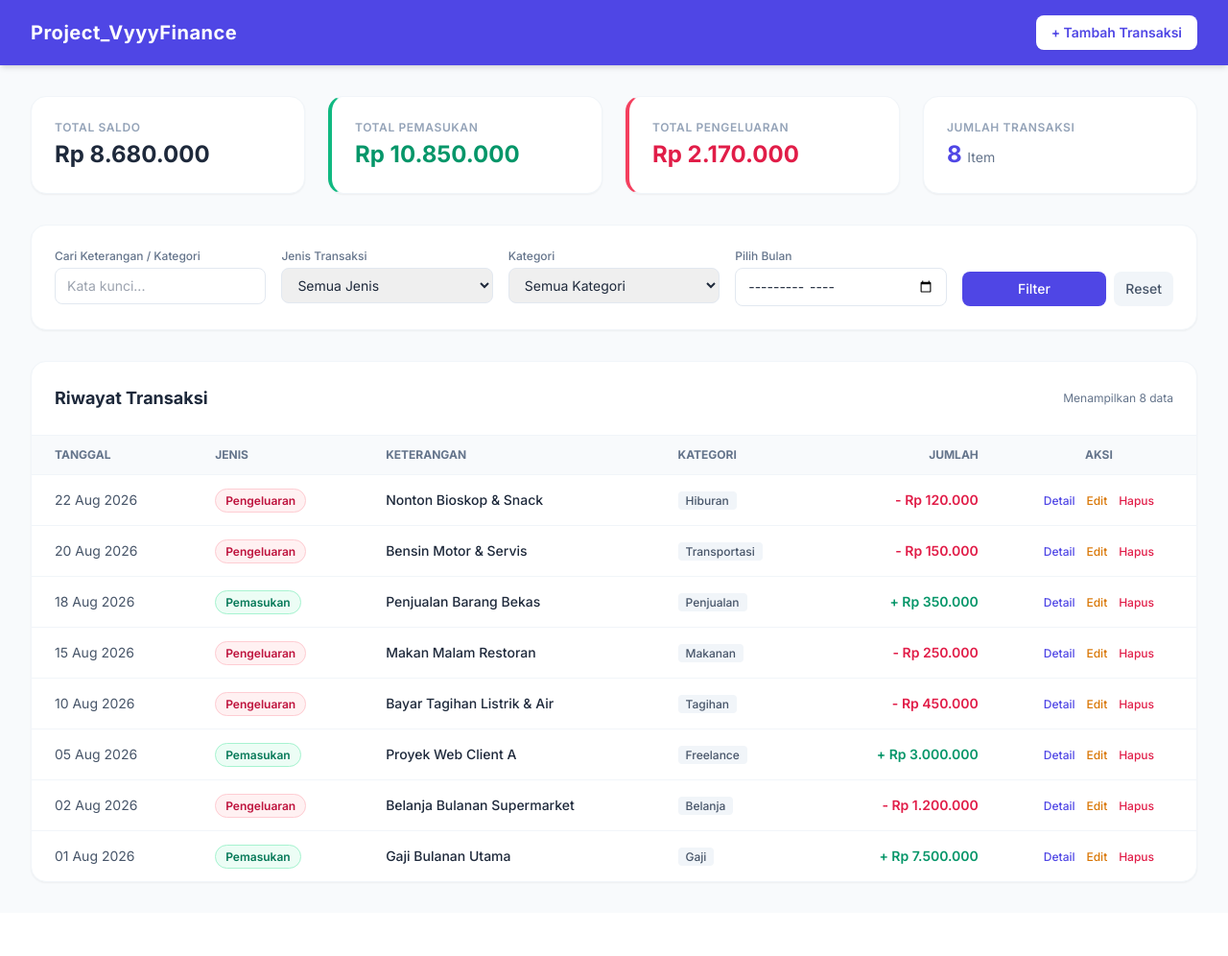
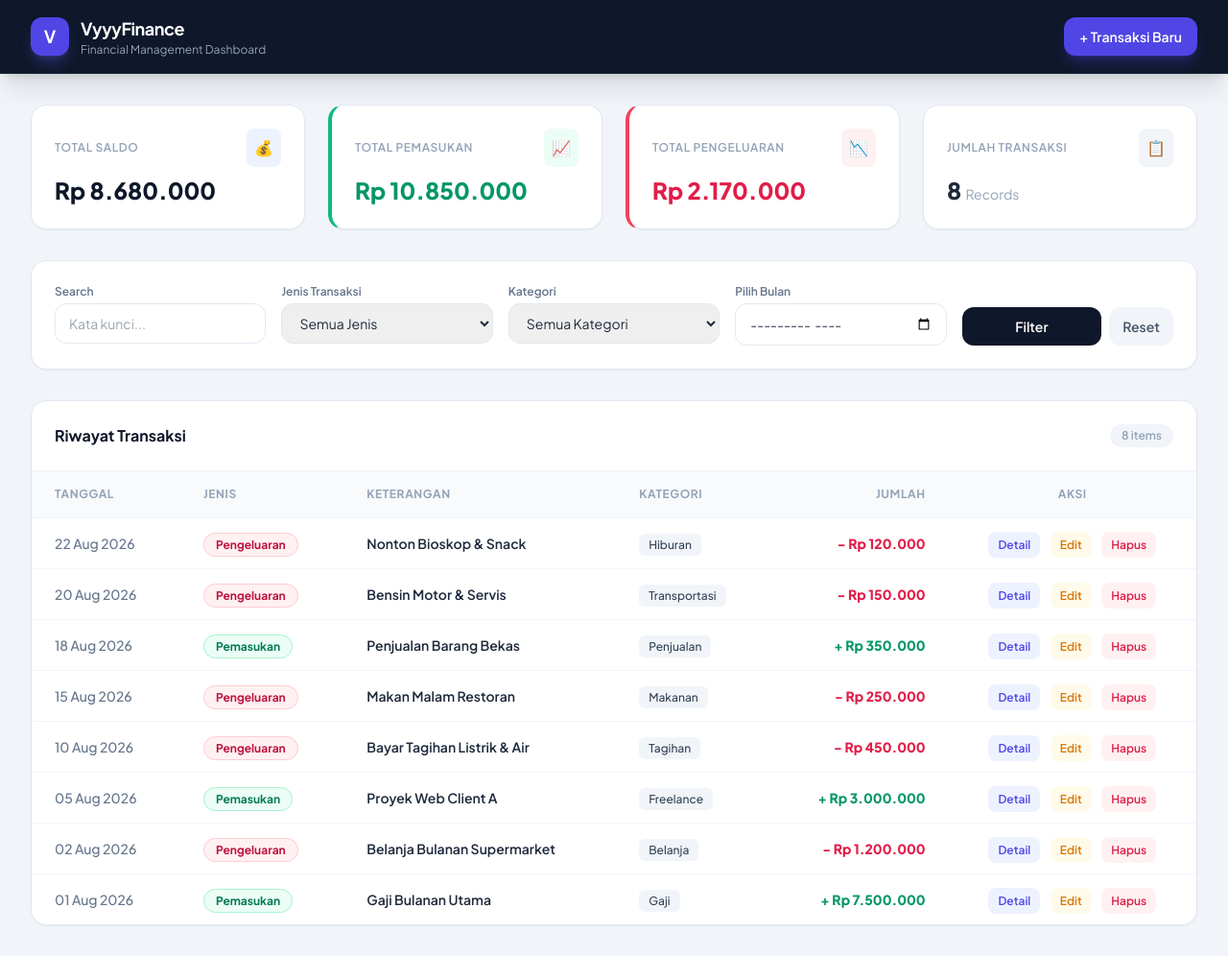
Before and after one commit to MahfudzWorks/Project_VyyyFinance, a PHP site: page / in a window 1280 px wide. Shown: the whole page at 96% size. Before the commit the page ends 920 px from the top, so only its background shows below. Run offline with PHP 8.4, Linux system fonts and the light colour scheme; data comes from the database, SQL or seed files in the repository; some libraries are stand-ins or nearby versions.

Commit message:
update index and css

```diff
--- a/index.php
+++ b/index.php
@@ -7,7 +7,7 @@ $jenis    = isset($_GET['jenis']) ? trim($_GET['jenis']) : '';
 $kategori = isset($_GET['kategori']) ? trim($_GET['kategori']) : '';
 $bulan    = isset($_GET['bulan']) ? trim($_GET['bulan']) : '';
 
-// 1. Hitung Ringkasan Dashboard (Secara global / Tanpa terpengaruh filter search)
+// 1. Ringkasan Dashboard
 $stmt_pemasukan = $pdo->query("SELECT SUM(jumlah) AS total FROM transaksi WHERE jenis = 'Pemasukan'");
 $total_pemasukan = $stmt_pemasukan->fetch()['total'] ?? 0;
 
@@ -19,11 +19,11 @@ $total_saldo = $total_pemasukan - $total_pengeluaran;
 $stmt_count = $pdo->query("SELECT COUNT(*) AS total FROM transaksi");
 $total_transaksi = $stmt_count->fetch()['total'] ?? 0;
 
-// 2. Ambil daftar kategori unik untuk dropdown filter
+// 2. Daftar Kategori Unik
 $stmt_kat = $pdo->query("SELECT DISTINCT kategori FROM transaksi ORDER BY kategori ASC");
 $kategori_list = $stmt_kat->fetchAll(PDO::FETCH_COLUMN);
 
-// 3. Construct Query dengan Filter & Search
+// 3. Construct Query Filter & Search
 $sql = "SELECT * FROM transaksi WHERE 1=1";
 $params = [];
 
@@ -58,86 +58,107 @@ $transaksi_data = $stmt->fetchAll();
 <head>
   <meta charset="UTF-8">
   <meta name="viewport" content="width=device-width, initial-scale=1.0">
-  <title>Project_VyyyFinance - Dashboard Keuangan</title>
+  <title>Project_VyyyFinance - Modern Dashboard</title>
   <script src="https://cdn.tailwindcss.com"></script>
   <link rel="stylesheet" href="style.css">
 </head>
 
-<body class="bg-slate-50 text-slate-800 min-h-screen">
+<body class="bg-slate-100 text-slate-800 min-h-screen">
 
-  <!-- Navbar -->
-  <nav class="bg-indigo-600 text-white shadow-md">
+  <!-- Loading Overlay -->
+  <div id="loader-overlay" class="fixed inset-0 bg-slate-900/60 backdrop-blur-sm z-50 flex flex-col items-center justify-center transition-all duration-300 hidden">
+    <div class="spinner mb-4"></div>
+    <p class="text-white text-sm font-semibold tracking-wider animate-pulse">Memuat data...</p>
+  </div>
+
+  <!-- Navbar Modern -->
+  <nav class="bg-slate-900 text-white shadow-xl border-b border-slate-800 sticky top-0 z-40">
     <div class="max-w-7xl mx-auto px-4 sm:px-6 lg:px-8 py-4 flex justify-between items-center">
-      <h1 class="text-xl font-bold tracking-wide">Project_VyyyFinance</h1>
-      <a href="tambah.php" class="bg-white text-indigo-600 hover:bg-slate-100 font-semibold px-4 py-2 rounded-lg text-sm transition shadow-sm">
-        + Tambah Transaksi
+      <div class="flex items-center space-x-3">
+        <div class="w-10 h-10 rounded-xl bg-indigo-600 flex items-center justify-center font-bold text-lg shadow-lg shadow-indigo-500/30">V</div>
+        <div>
+          <h1 class="text-lg font-bold tracking-tight">VyyyFinance</h1>
+          <p class="text-xs text-slate-400">Financial Management Dashboard</p>
+        </div>
+      </div>
+      <a href="tambah.php" class="bg-indigo-600 hover:bg-indigo-500 text-white font-semibold px-4 py-2.5 rounded-xl text-sm transition-all shadow-lg shadow-indigo-600/30 active:scale-95 flex items-center space-x-2">
+        <span>+ Transaksi Baru</span>
       </a>
     </div>
   </nav>
 
-  <div class="max-w-7xl mx-auto px-4 sm:px-6 lg:px-8 py-8 space-y-8">
+  <div class="max-w-7xl mx-auto px-4 sm:px-6 lg:px-8 py-8 space-y-8 animate-fade-in">
 
     <!-- Cards Summary Dashboard -->
     <div class="grid grid-cols-1 sm:grid-cols-2 lg:grid-cols-4 gap-6">
 
-      <!-- Card Total Saldo -->
-      <div class="bg-white p-6 rounded-2xl shadow-sm border border-slate-100 hover:shadow-md transition">
-        <p class="text-xs font-semibold text-slate-400 uppercase tracking-wider mb-1">Total Saldo</p>
-        <h3 class="text-2xl font-bold <?= $total_saldo >= 0 ? 'text-slate-800' : 'text-red-600' ?>">
+      <!-- Total Saldo -->
+      <div class="bg-white p-6 rounded-2xl shadow-sm border border-slate-200 hover:shadow-md transition group">
+        <div class="flex justify-between items-center mb-2">
+          <p class="text-xs font-semibold text-slate-400 uppercase tracking-wider">Total Saldo</p>
+          <span class="p-2 bg-indigo-50 rounded-lg text-indigo-600 group-hover:scale-110 transition-transform">💰</span>
+        </div>
+        <h3 class="text-2xl font-extrabold counter-anim <?= $total_saldo >= 0 ? 'text-slate-900' : 'text-rose-600' ?>" data-target="<?= $total_saldo ?>">
           <?= formatRupiah($total_saldo) ?>
         </h3>
       </div>
 
-      <!-- Card Total Pemasukan -->
-      <div class="bg-white p-6 rounded-2xl shadow-sm border border-slate-100 border-l-4 border-l-emerald-500 hover:shadow-md transition">
-        <p class="text-xs font-semibold text-slate-400 uppercase tracking-wider mb-1">Total Pemasukan</p>
-        <h3 class="text-2xl font-bold text-emerald-600">
+      <!-- Total Pemasukan -->
+      <div class="bg-white p-6 rounded-2xl shadow-sm border border-slate-200 hover:shadow-md transition border-l-4 border-l-emerald-500 group">
+        <div class="flex justify-between items-center mb-2">
+          <p class="text-xs font-semibold text-slate-400 uppercase tracking-wider">Total Pemasukan</p>
+          <span class="p-2 bg-emerald-50 rounded-lg text-emerald-600 group-hover:scale-110 transition-transform">📈</span>
+        </div>
+        <h3 class="text-2xl font-extrabold text-emerald-600 counter-anim" data-target="<?= $total_pemasukan ?>">
           <?= formatRupiah($total_pemasukan) ?>
         </h3>
       </div>
 
-      <!-- Card Total Pengeluaran -->
-      <div class="bg-white p-6 rounded-2xl shadow-sm border border-slate-100 border-l-4 border-l-rose-500 hover:shadow-md transition">
-        <p class="text-xs font-semibold text-slate-400 uppercase tracking-wider mb-1">Total Pengeluaran</p>
-        <h3 class="text-2xl font-bold text-rose-600">
+      <!-- Total Pengeluaran -->
+      <div class="bg-white p-6 rounded-2xl shadow-sm border border-slate-200 hover:shadow-md transition border-l-4 border-l-rose-500 group">
+        <div class="flex justify-between items-center mb-2">
+          <p class="text-xs font-semibold text-slate-400 uppercase tracking-wider">Total Pengeluaran</p>
+          <span class="p-2 bg-rose-50 rounded-lg text-rose-600 group-hover:scale-110 transition-transform">📉</span>
+        </div>
+        <h3 class="text-2xl font-extrabold text-rose-600 counter-anim" data-target="<?= $total_pengeluaran ?>">
           <?= formatRupiah($total_pengeluaran) ?>
         </h3>
       </div>
 
-      <!-- Card Jumlah Transaksi -->
-      <div class="bg-white p-6 rounded-2xl shadow-sm border border-slate-100 hover:shadow-md transition">
-        <p class="text-xs font-semibold text-slate-400 uppercase tracking-wider mb-1">Jumlah Transaksi</p>
-        <h3 class="text-2xl font-bold text-indigo-600">
-          <?= $total_transaksi ?> <span class="text-sm font-normal text-slate-500">Item</span>
+      <!-- Jumlah Transaksi -->
+      <div class="bg-white p-6 rounded-2xl shadow-sm border border-slate-200 hover:shadow-md transition group">
+        <div class="flex justify-between items-center mb-2">
+          <p class="text-xs font-semibold text-slate-400 uppercase tracking-wider">Jumlah Transaksi</p>
+          <span class="p-2 bg-slate-100 rounded-lg text-slate-600 group-hover:scale-110 transition-transform">📋</span>
+        </div>
+        <h3 class="text-2xl font-extrabold text-slate-800">
+          <?= $total_transaksi ?> <span class="text-sm font-normal text-slate-400">Records</span>
         </h3>
       </div>
 
     </div>
 
-    <!-- Filter & Search Section -->
-    <div class="bg-white p-6 rounded-2xl shadow-sm border border-slate-100">
+    <!-- Filter & Search Box -->
+    <div class="bg-white p-6 rounded-2xl shadow-sm border border-slate-200">
       <form method="GET" action="index.php" class="grid grid-cols-1 sm:grid-cols-2 lg:grid-cols-5 gap-4">
 
-        <!-- Search -->
         <div>
-          <label class="block text-xs font-medium text-slate-500 mb-1">Cari Keterangan / Kategori</label>
-          <input type="text" name="search" value="<?= sanitize($search) ?>" placeholder="Kata kunci..." class="w-full text-sm border border-slate-200 rounded-lg px-3 py-2 focus:outline-none focus:ring-2 focus:ring-indigo-500">
+          <label class="block text-xs font-semibold text-slate-500 mb-1">Search</label>
+          <input type="text" name="search" value="<?= sanitize($search) ?>" placeholder="Kata kunci..." class="w-full text-sm border border-slate-200 rounded-xl px-3.5 py-2.5 focus:outline-none focus:ring-2 focus:ring-indigo-500 transition">
         </div>
 
-        <!-- Filter Jenis -->
         <div>
-          <label class="block text-xs font-medium text-slate-500 mb-1">Jenis Transaksi</label>
-          <select name="jenis" class="w-full text-sm border border-slate-200 rounded-lg px-3 py-2 focus:outline-none focus:ring-2 focus:ring-indigo-500">
+          <label class="block text-xs font-semibold text-slate-500 mb-1">Jenis Transaksi</label>
+          <select name="jenis" class="w-full text-sm border border-slate-200 rounded-xl px-3.5 py-2.5 focus:outline-none focus:ring-2 focus:ring-indigo-500 transition">
             <option value="">Semua Jenis</option>
             <option value="Pemasukan" <?= $jenis === 'Pemasukan' ? 'selected' : '' ?>>Pemasukan</option>
             <option value="Pengeluaran" <?= $jenis === 'Pengeluaran' ? 'selected' : '' ?>>Pengeluaran</option>
           </select>
         </div>
 
-        <!-- Filter Kategori -->
         <div>
-          <label class="block text-xs font-medium text-slate-500 mb-1">Kategori</label>
-          <select name="kategori" class="w-full text-sm border border-slate-200 rounded-lg px-3 py-2 focus:outline-none focus:ring-2 focus:ring-indigo-500">
+          <label class="block text-xs font-semibold text-slate-500 mb-1">Kategori</label>
+          <select name="kategori" class="w-full text-sm border border-slate-200 rounded-xl px-3.5 py-2.5 focus:outline-none focus:ring-2 focus:ring-indigo-500 transition">
             <option value="">Semua Kategori</option>
             <?php foreach ($kategori_list as $kat): ?>
               <option value="<?= sanitize($kat) ?>" <?= $kategori === $kat ? 'selected' : '' ?>><?= sanitize($kat) ?></option>
@@ -145,79 +166,77 @@ $transaksi_data = $stmt->fetchAll();
           </select>
         </div>
 
-        <!-- Filter Bulan -->
         <div>
-          <label class="block text-xs font-medium text-slate-500 mb-1">Pilih Bulan</label>
-          <input type="month" name="bulan" value="<?= sanitize($bulan) ?>" class="w-full text-sm border border-slate-200 rounded-lg px-3 py-2 focus:outline-none focus:ring-2 focus:ring-indigo-500">
+          <label class="block text-xs font-semibold text-slate-500 mb-1">Pilih Bulan</label>
+          <input type="month" name="bulan" value="<?= sanitize($bulan) ?>" class="w-full text-sm border border-slate-200 rounded-xl px-3.5 py-2.5 focus:outline-none focus:ring-2 focus:ring-indigo-500 transition">
         </div>
 
-        <!-- Tombol Aksi -->
         <div class="flex items-end space-x-2">
-          <button type="submit" class="flex-1 bg-indigo-600 hover:bg-indigo-700 text-white text-sm font-medium py-2 px-4 rounded-lg transition">Filter</button>
-          <a href="index.php" class="bg-slate-100 hover:bg-slate-200 text-slate-600 text-sm font-medium py-2 px-3 rounded-lg transition">Reset</a>
+          <button type="submit" class="flex-1 bg-slate-900 hover:bg-slate-800 text-white text-sm font-semibold py-2.5 px-4 rounded-xl transition active:scale-95">Filter</button>
+          <a href="index.php" class="bg-slate-100 hover:bg-slate-200 text-slate-600 text-sm font-semibold py-2.5 px-3.5 rounded-xl transition">Reset</a>
         </div>
 
       </form>
     </div>
 
     <!-- Tabel Riwayat Transaksi -->
-    <div class="bg-white rounded-2xl shadow-sm border border-slate-100 overflow-hidden">
+    <div class="bg-white rounded-2xl shadow-sm border border-slate-200 overflow-hidden">
       <div class="p-6 border-b border-slate-100 flex justify-between items-center">
-        <h2 class="text-lg font-bold text-slate-800">Riwayat Transaksi</h2>
-        <span class="text-xs text-slate-500">Menampilkan <?= count($transaksi_data) ?> data</span>
+        <h2 class="text-base font-bold text-slate-900">Riwayat Transaksi</h2>
+        <span class="text-xs font-semibold text-slate-400 bg-slate-100 px-3 py-1 rounded-full"><?= count($transaksi_data) ?> items</span>
       </div>
 
       <div class="overflow-x-auto">
         <table class="w-full text-left border-collapse text-sm">
           <thead>
-            <tr class="bg-slate-50 text-slate-500 text-xs uppercase font-semibold border-b border-slate-100">
-              <th class="py-3 px-6">Tanggal</th>
-              <th class="py-3 px-6">Jenis</th>
-              <th class="py-3 px-6">Keterangan</th>
-              <th class="py-3 px-6">Kategori</th>
-              <th class="py-3 px-6 text-right">Jumlah</th>
-              <th class="py-3 px-6 text-center">Aksi</th>
+            <tr class="bg-slate-50 text-slate-400 text-xs uppercase tracking-wider font-semibold border-b border-slate-100">
+              <th class="py-4 px-6">Tanggal</th>
+              <th class="py-4 px-6">Jenis</th>
+              <th class="py-4 px-6">Keterangan</th>
+              <th class="py-4 px-6">Kategori</th>
+              <th class="py-4 px-6 text-right">Jumlah</th>
+              <th class="py-4 px-6 text-center">Aksi</th>
             </tr>
           </thead>
           <tbody class="divide-y divide-slate-100">
             <?php if (count($transaksi_data) > 0): ?>
               <?php foreach ($transaksi_data as $row): ?>
-                <tr class="hover:bg-slate-50 transition">
-                  <td class="py-4 px-6 text-slate-600 whitespace-nowrap">
+                <tr class="hover:bg-slate-50/80 transition-colors">
+                  <td class="py-4 px-6 text-slate-500 whitespace-nowrap font-medium">
                     <?= date('d M Y', strtotime($row['tanggal'])) ?>
                   </td>
                   <td class="py-4 px-6 whitespace-nowrap">
                     <?php if ($row['jenis'] === 'Pemasukan'): ?>
-                      <span class="bg-emerald-50 text-emerald-700 text-xs font-semibold px-2.5 py-1 rounded-full border border-emerald-200">
+                      <span class="bg-emerald-50 text-emerald-700 text-xs font-bold px-3 py-1 rounded-full border border-emerald-200">
                         Pemasukan
                       </span>
                     <?php else: ?>
-                      <span class="bg-rose-50 text-rose-700 text-xs font-semibold px-2.5 py-1 rounded-full border border-rose-200">
+                      <span class="bg-rose-50 text-rose-700 text-xs font-bold px-3 py-1 rounded-full border border-rose-200">
                         Pengeluaran
                       </span>
                     <?php endif; ?>
                   </td>
-                  <td class="py-4 px-6 font-medium text-slate-800">
+                  <td class="py-4 px-6 font-semibold text-slate-800">
                     <?= sanitize($row['keterangan']) ?>
                   </td>
                   <td class="py-4 px-6 text-slate-500">
-                    <span class="bg-slate-100 text-slate-600 text-xs font-medium px-2 py-0.5 rounded">
+                    <span class="bg-slate-100 text-slate-700 text-xs font-medium px-2.5 py-1 rounded-md">
                       <?= sanitize($row['kategori']) ?>
                     </span>
                   </td>
-                  <td class="py-4 px-6 text-right font-semibold whitespace-nowrap <?= $row['jenis'] === 'Pemasukan' ? 'text-emerald-600' : 'text-rose-600' ?>">
+                  <td class="py-4 px-6 text-right font-extrabold whitespace-nowrap <?= $row['jenis'] === 'Pemasukan' ? 'text-emerald-600' : 'text-rose-600' ?>">
                     <?= ($row['jenis'] === 'Pemasukan' ? '+ ' : '- ') . formatRupiah($row['jumlah']) ?>
                   </td>
                   <td class="py-4 px-6 text-center whitespace-nowrap space-x-2">
-                    <a href="detail.php?id=<?= $row['id'] ?>" class="text-indigo-600 hover:text-indigo-900 font-medium text-xs">Detail</a>
-                    <a href="edit.php?id=<?= $row['id'] ?>" class="text-amber-600 hover:text-amber-900 font-medium text-xs">Edit</a>
-                    <a href="hapus.php?id=<?= $row['id'] ?>" onclick="return confirm('Apakah Anda yakin ingin menghapus transaksi ini?');" class="text-rose-600 hover:text-rose-900 font-medium text-xs">Hapus</a>
+                    <a href="detail.php?id=<?= $row['id'] ?>" class="text-indigo-600 hover:text-indigo-800 font-semibold text-xs bg-indigo-50 hover:bg-indigo-100 px-2.5 py-1.5 rounded-lg transition">Detail</a>
+                    <a href="edit.php?id=<?= $row['id'] ?>" class="text-amber-600 hover:text-amber-800 font-semibold text-xs bg-amber-50 hover:bg-amber-100 px-2.5 py-1.5 rounded-lg transition">Edit</a>
+                    <a href="#" onclick="return confirmDelete('hapus.php?id=<?= $row['id'] ?>', '<?= sanitize($row['keterangan']) ?>');" class="text-rose-600 hover:text-rose-800 font-semibold text-xs bg-rose-50 hover:bg-rose-100 px-2.5 py-1.5 rounded-lg transition">Hapus</a>
                   </td>
                 </tr>
               <?php endforeach; ?>
             <?php else: ?>
               <tr>
-                <td colspan="6" class="py-8 text-center text-slate-400">
+                <td colspan="6" class="py-12 text-center text-slate-400 font-medium">
                   Tidak ada data transaksi yang ditemukan.
                 </td>
               </tr>
@@ -229,6 +248,20 @@ $transaksi_data = $stmt->fetchAll();
 
   </div>
 
+  <!-- Modal Konfirmasi Hapus Custom -->
+  <div id="delete-modal" class="fixed inset-0 bg-slate-900/50 backdrop-blur-sm z-50 flex items-center justify-center hidden p-4">
+    <div class="bg-white rounded-2xl max-w-sm w-full p-6 shadow-2xl animate-fade-in border border-slate-100 text-center">
+      <div class="w-12 h-12 bg-rose-100 text-rose-600 rounded-full flex items-center justify-center mx-auto mb-4 text-xl">⚠️</div>
+      <h3 class="text-lg font-bold text-slate-900 mb-1">Hapus Transaksi?</h3>
+      <p class="text-xs text-slate-500 mb-6">Anda yakin ingin menghapus <span id="modal-item-name" class="font-semibold text-slate-800"></span>? Tindakan ini tidak dapat dibatalkan.</p>
+      <div class="flex space-x-3">
+        <button onclick="closeDeleteModal()" class="flex-1 bg-slate-100 hover:bg-slate-200 text-slate-700 font-semibold py-2.5 rounded-xl text-xs transition">Batal</button>
+        <button onclick="proceedDelete()" class="flex-1 bg-rose-600 hover:bg-rose-700 text-white font-semibold py-2.5 rounded-xl text-xs transition shadow-lg shadow-rose-600/30">Ya, Hapus</button>
+      </div>
+    </div>
+  </div>
+
+  <script src="script.js"></script>
 </body>
 
 </html>
--- a/style.css
+++ b/style.css
@@ -1,12 +1,42 @@
-@import url('https://fonts.googleapis.com/css2?family=Inter:wght@300;400;500;600;700&display=swap');
+@import url('https://fonts.googleapis.com/css2?family=Plus+Jakarta+Sans:wght@300;400;500;600;700;800&display=swap');
 
 body {
-    font-family: 'Inter', sans-serif;
-    background-color: #f8fafc;
+    font-family: 'Plus Jakarta Sans', sans-serif;
+    background-color: #f1f5f9;
 }
 
-@media print {
-    .no-print {
-        display: none !important;
+.glass-card {
+    background: rgba(255, 255, 255, 0.85);
+    backdrop-filter: blur(12px);
+    -webkit-backdrop-filter: blur(12px);
+    border: 1px solid rgba(226, 232, 240, 0.8);
+}
+
+.spinner {
+    border: 4px solid rgba(255, 255, 255, 0.3);
+    width: 44px;
+    height: 44px;
+    border-radius: 50%;
+    border-left-color: #6366f1;
+    animation: spin 0.8s linear infinite;
+}
+
+@keyframes spin {
+    0% { transform: rotate(0deg); }
+    100% { transform: rotate(360deg); }
+}
+
+.animate-fade-in {
+    animation: fadeIn 0.4s cubic-bezier(0.16, 1, 0.3, 1) forwards;
+}
+
+@keyframes fadeIn {
+    from {
+        opacity: 0;
+        transform: translateY(10px);
+    }
+    to {
+        opacity: 1;
+        transform: translateY(0);
     }
 }
```
